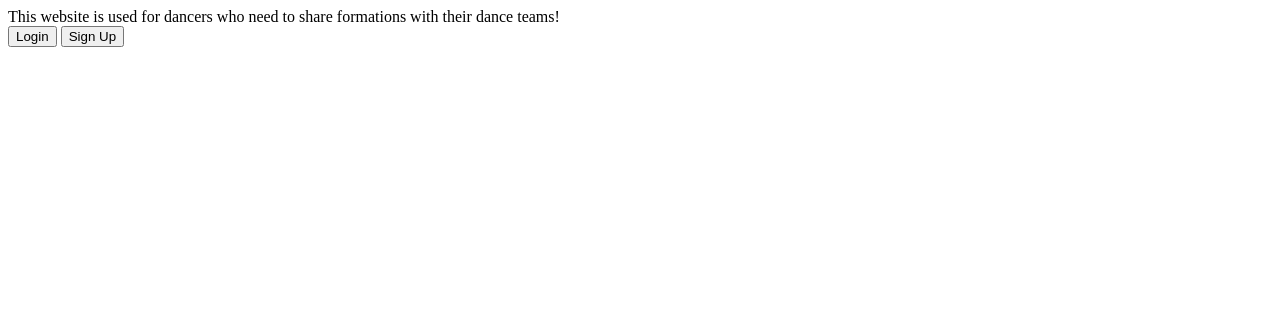
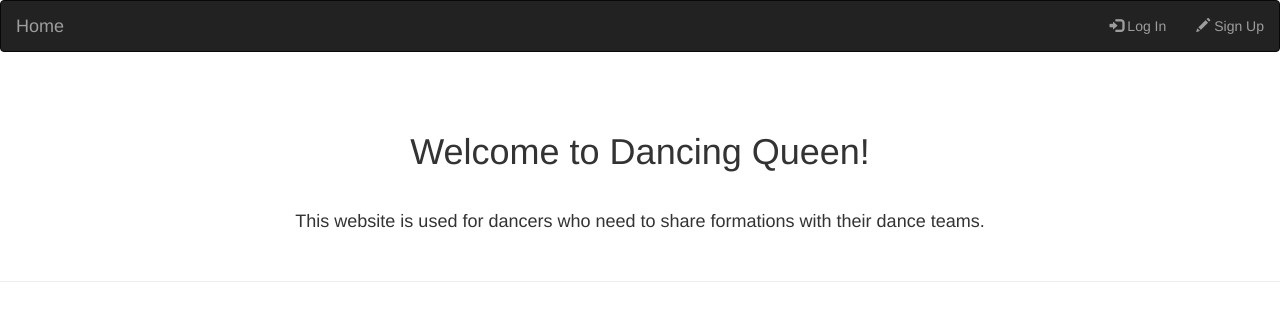
Before and after one commit to kchen36/Dancing-Queen, a Flask app: template templates/index.html in a window 1280 px wide. Shown: the top 321 px of the page. Run offline with Flask 2, Linux system fonts and the light colour scheme; the template is opened without the code that fills it, so the values that code supplies are empty; parts of the project's set-up code (start-up, migrations or seed data) failed here and were passed over; some libraries are stand-ins or nearby versions.

Commit message:
edited index.html

```diff
--- a/templates/index.html
+++ b/templates/index.html
@@ -1,12 +1,30 @@
 <!DOCTYPE html>
 <head>
-  <title>
-    index
-  </title>
+  <title>Welcome!</title>
+  <meta charset="utf-8">
+  <meta name="viewport" content="width=device-width, initial-scale=1">
+  <link rel="stylesheet" href="https://maxcdn.bootstrapcdn.com/bootstrap/3.3.7/css/bootstrap.min.css">
+  <script src="https://ajax.googleapis.com/ajax/libs/jquery/3.3.1/jquery.min.js"></script>
+  <script src="https://maxcdn.bootstrapcdn.com/bootstrap/3.3.7/js/bootstrap.min.js"></script>
 </head>
+
 <body>
-  This website is used for dancers who need to share formations with their dance teams! <br>
-  <button type="button"> Login </button>
-  <button type="button"> Sign Up </button>
+  <nav class="navbar navbar-inverse">
+  <div class="container-fluid">
+    <div class="navbar-header">
+      <a class="navbar-brand" href="#">Home</a>
+    </div>
+    <ul class="nav navbar-nav navbar-right">
+      <li><a href="#"><span class="glyphicon glyphicon-log-in"></span>  Log In</a></li>
+      <li><a href="#"><span class="glyphicon glyphicon-pencil"></span>  Sign Up</a></li>
+    </ul>
+  </div>
+  </nav>
+  <br>
+  <br>
+  <h1 class="text-center"> Welcome to Dancing Queen! </h1>
+  <br>
+  <h4 class="text-center">This website is used for dancers who need to share formations with their dance teams.</h4> <br>
+  <hr>
 </body>
 </html>
```
Also changed, not shown: 1 other file.
